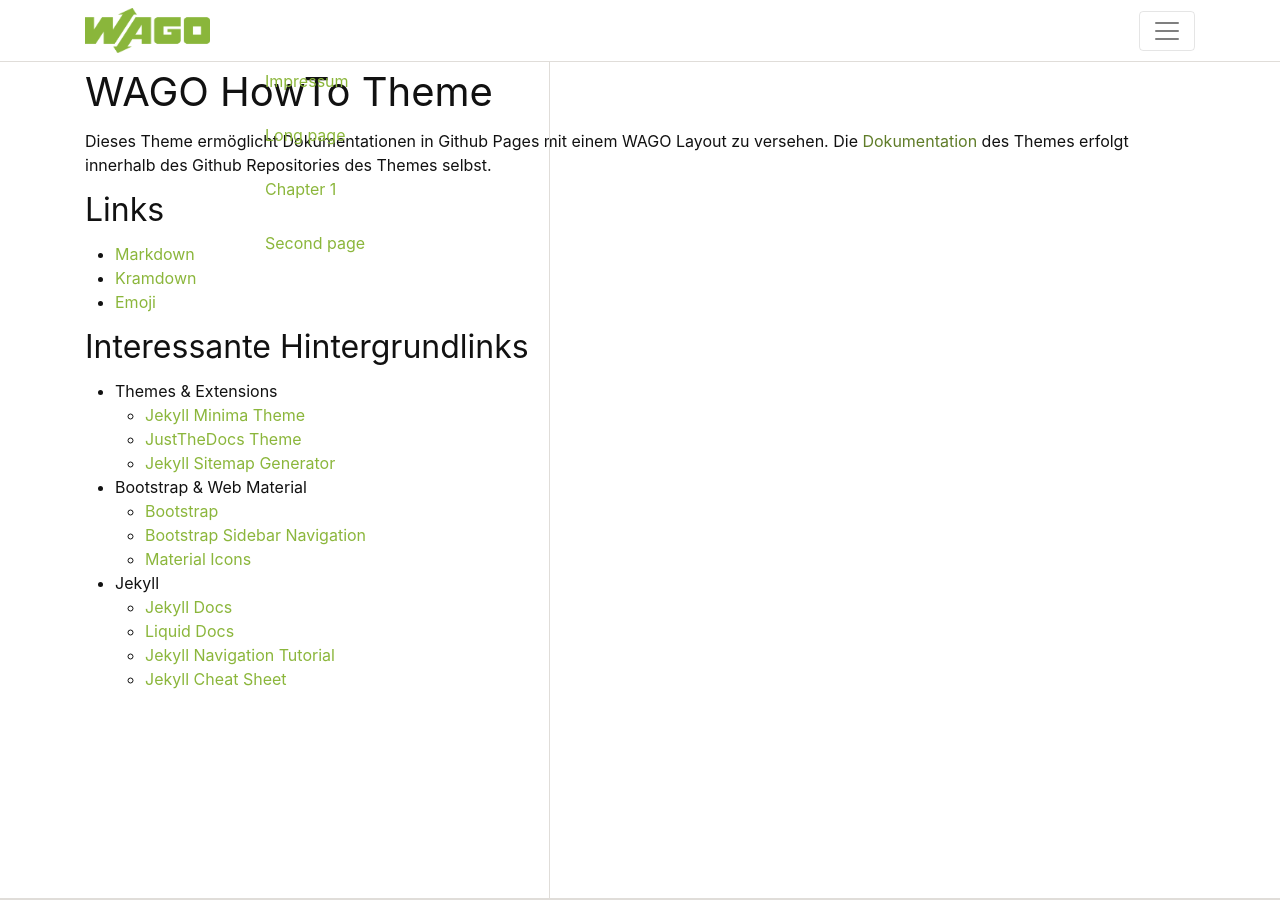
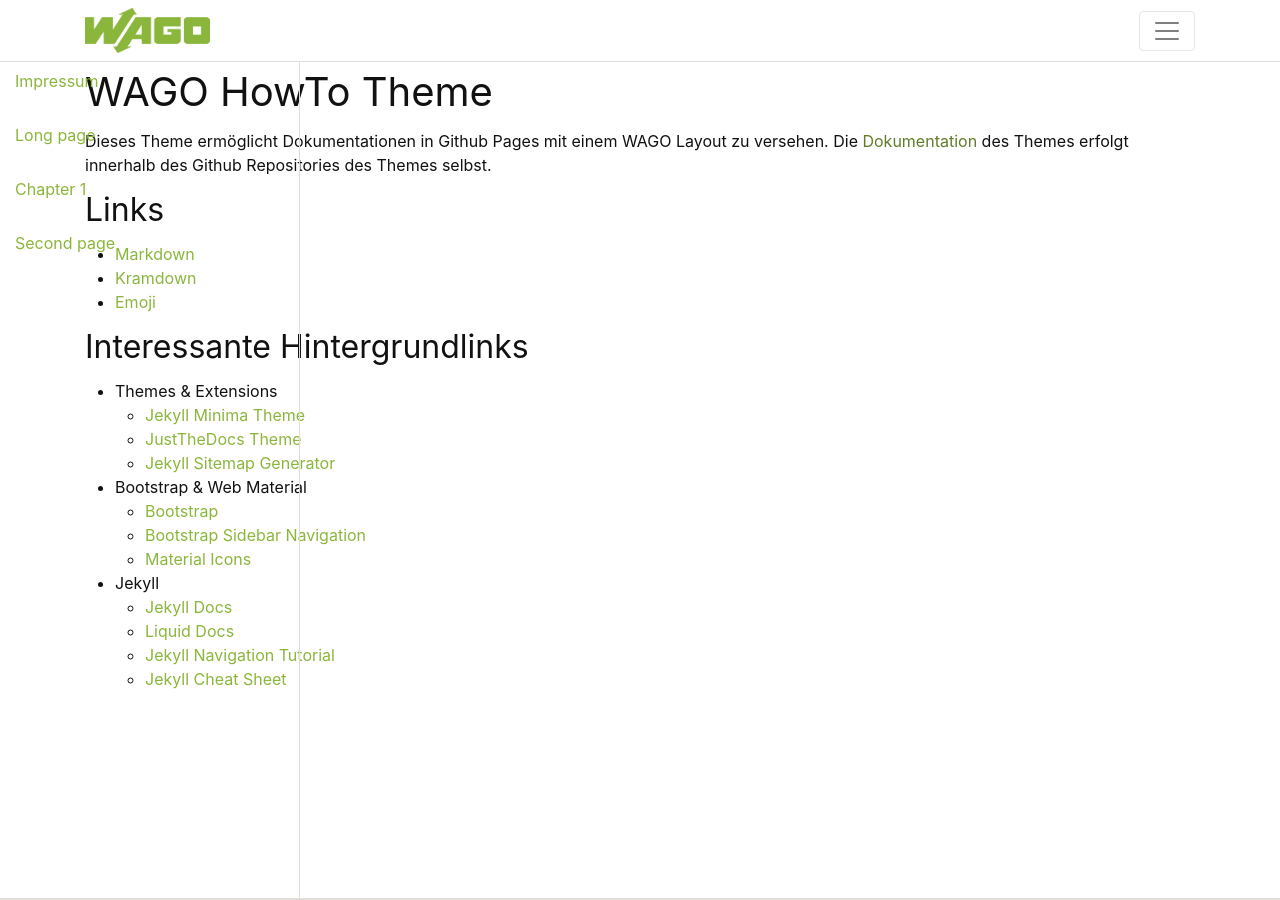
Before and after one commit to andrebell/wago-howto-theme, a Jekyll site: the page built from index.md, in a window 1280 px wide and 900 px high. Built offline with Jekyll 4.4.1, drawn with Linux system fonts in a browser that asks for light colours; nearby versions of some CDN libraries.

Commit message:
no traslate

```diff
--- a/_sass/wago/_bootstrap-modifier.scss
+++ b/_sass/wago/_bootstrap-modifier.scss
@@ -34,8 +34,8 @@ a.dropdown-item.level2 {
   height: 100%;
   -webkit-transition: all 0.4s ease 0s;
   transition: all 0.4s ease 0s;
-  -webkit-transform: translateX(250px);
-  transform: translateX(250px);
+//  -webkit-transform: translateX(250px);
+//  transform: translateX(250px);
   border-right: 1px solid $grey-color-light;
   padding-top: 63px;
 }
```
